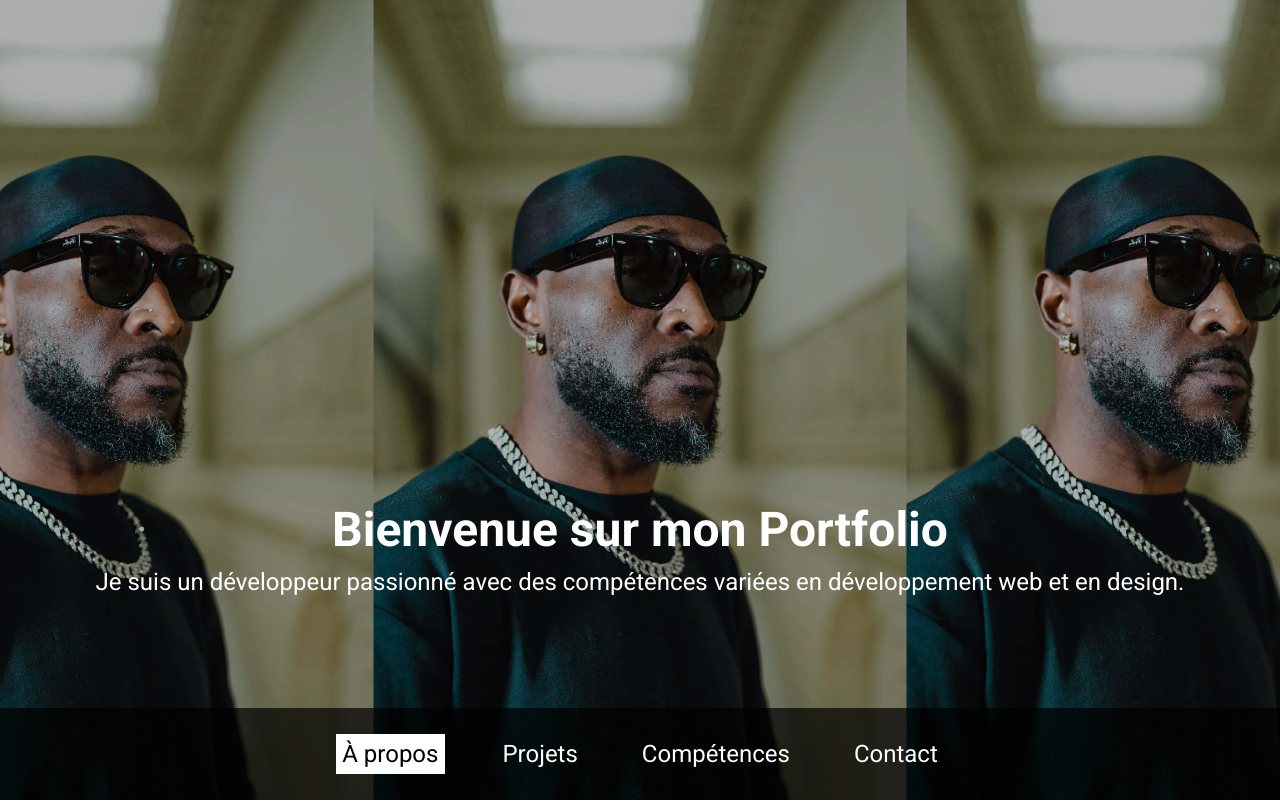
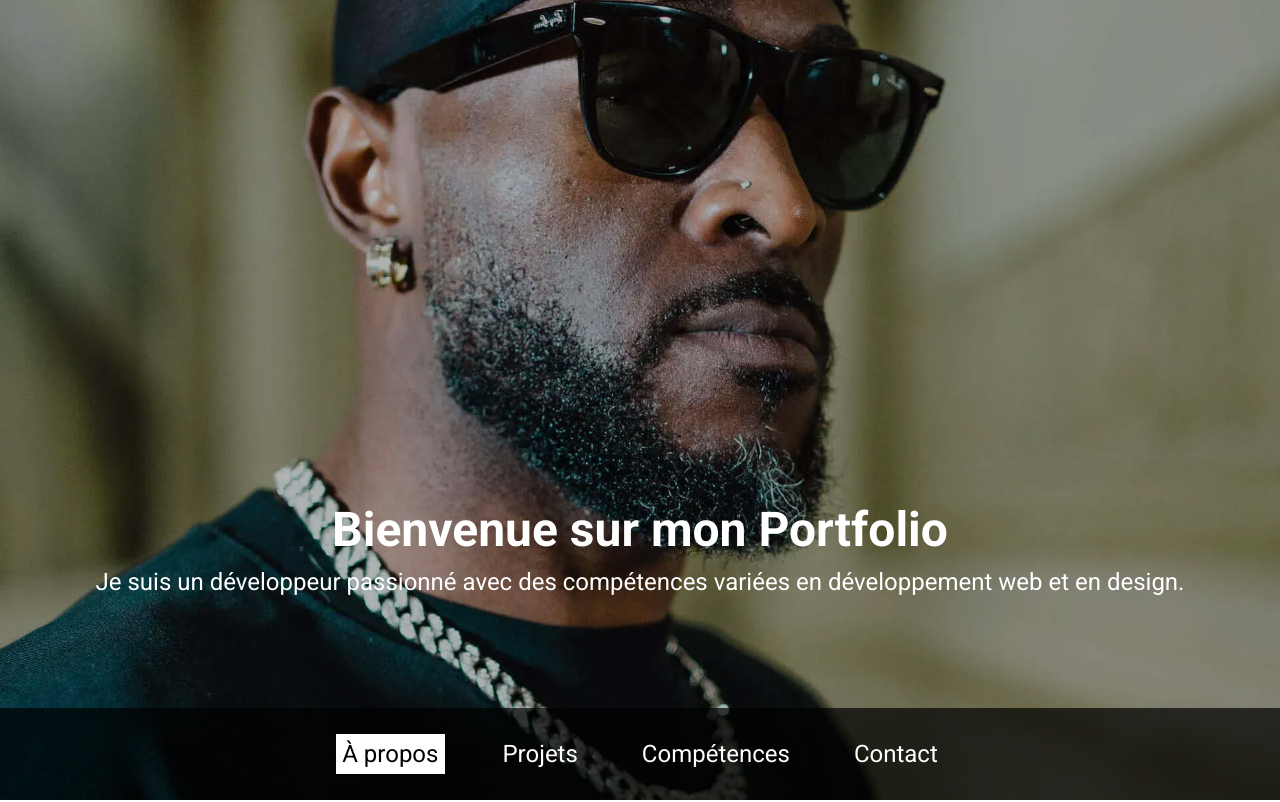
Before and after one commit to NJ4445/mon-portfolio, a React (Create React App) app: page / in a window 1280 px wide. Shown: the top 802 px of the page. Built offline with nearby package versions, Linux system fonts and the light colour scheme.

Commit message:
modif background-size

```diff
--- a/src/components/Header/Header.module.css
+++ b/src/components/Header/Header.module.css
@@ -4,7 +4,7 @@
   text-align: center;
   padding: 0;
   background-image: url('../../assets/img/Joy2.webp');
-  background-size: contain;
+  background-size: cover;
   background-position: center;
   background-attachment: fixed;
   height: 100vh;
@@ -94,7 +94,7 @@
   .header {
     height: 100vh;
 
-    background-size: contain;
+    background-size: cover;
     background-position: center;
   }
 
@@ -119,7 +119,7 @@
   .header {
     height: 100vh;
 
-    background-size: contain;
+    background-size: cover;
     background-position: center;
   }
 
```
